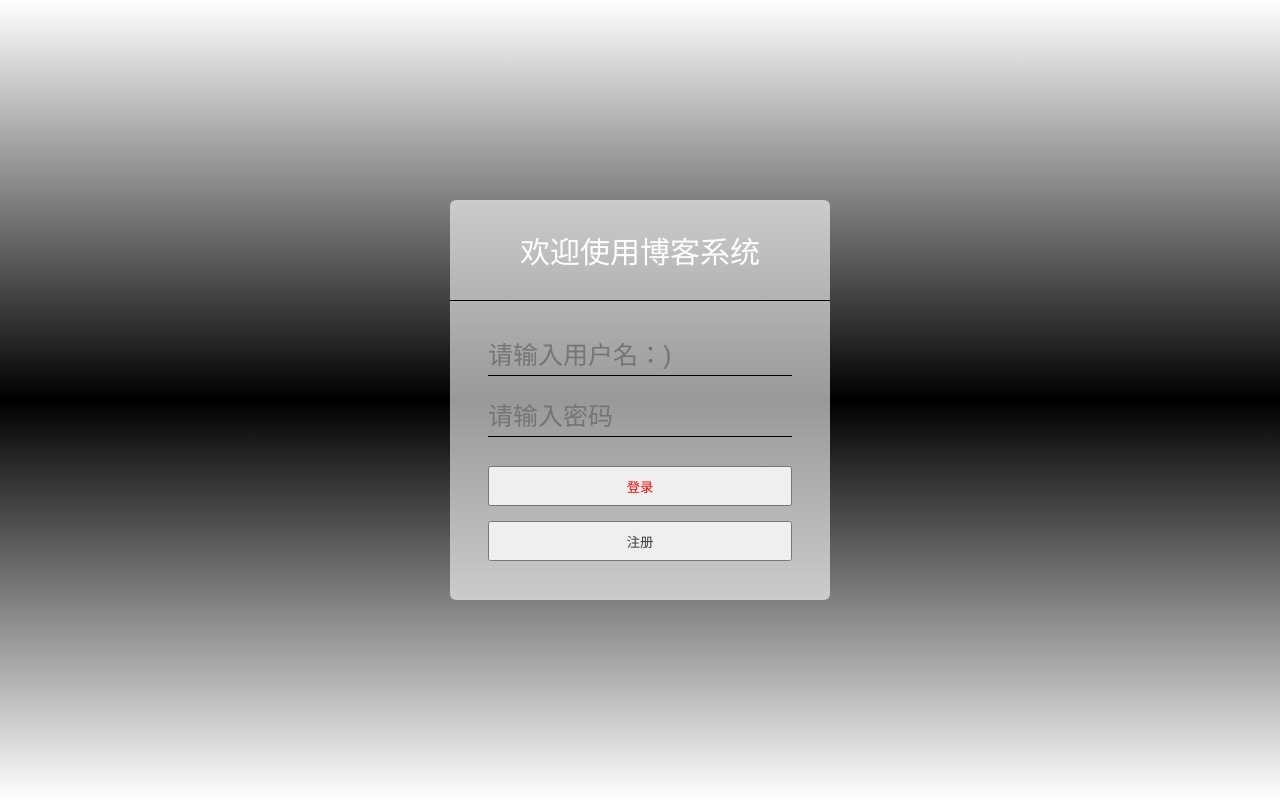
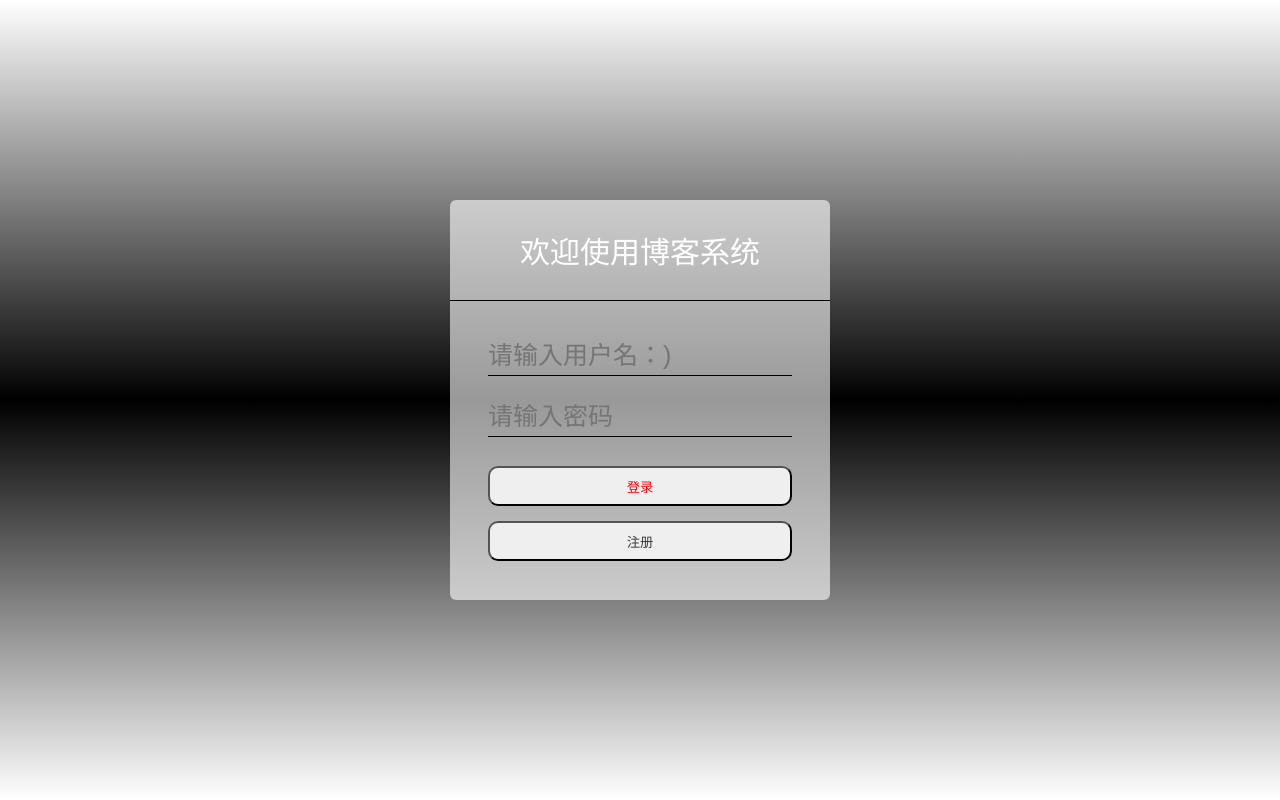
Before and after one commit to zhangzhimiao/blog-front-end, a Vue app: page /#/ in a window 1280 px wide. Built offline with nearby package versions, Linux system fonts and the light colour scheme.

Commit message:
add nodemon

```diff
--- /dev/null
+++ b/nodemon.json
@@ -0,0 +1,3 @@
+{
+  "watch": ["src"]
+}
--- a/package.json
+++ b/package.json
@@ -13,6 +13,7 @@
     "iview": "^3.5.1",
     "less": "^3.10.3",
     "less-loader": "^5.0.0",
+    "nodemon": "^1.19.3",
     "vue": "^2.6.10",
     "vue-router": "^3.1.3"
   },
--- a/src/components/login/login.vue
+++ b/src/components/login/login.vue
@@ -97,6 +97,8 @@ export default {
           width: 100%;
           height: 40px;
           margin-top: 15px;
+          border-radius: 10px;
+          outline: none;
         }
       }
       &-register {
```
Also changed, not shown: 1 other file (tests, documents, lock files or other folders).
